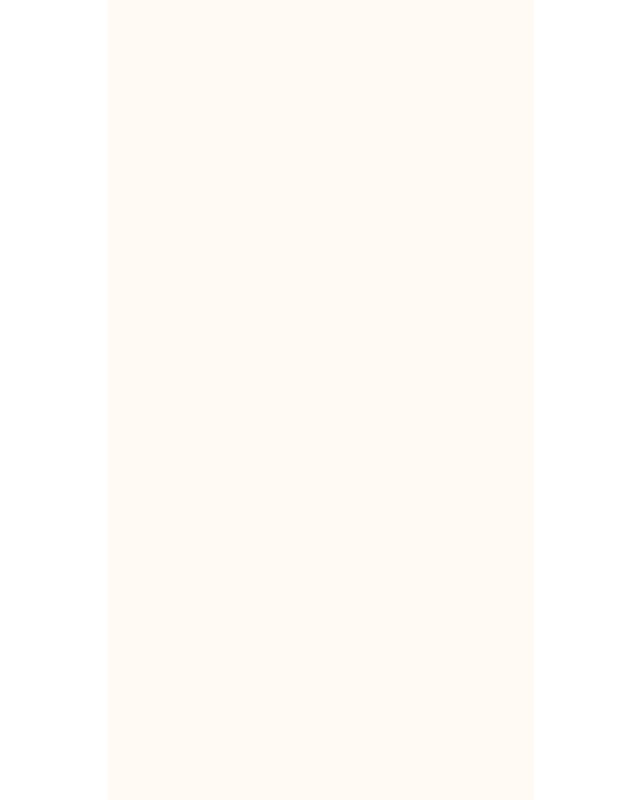
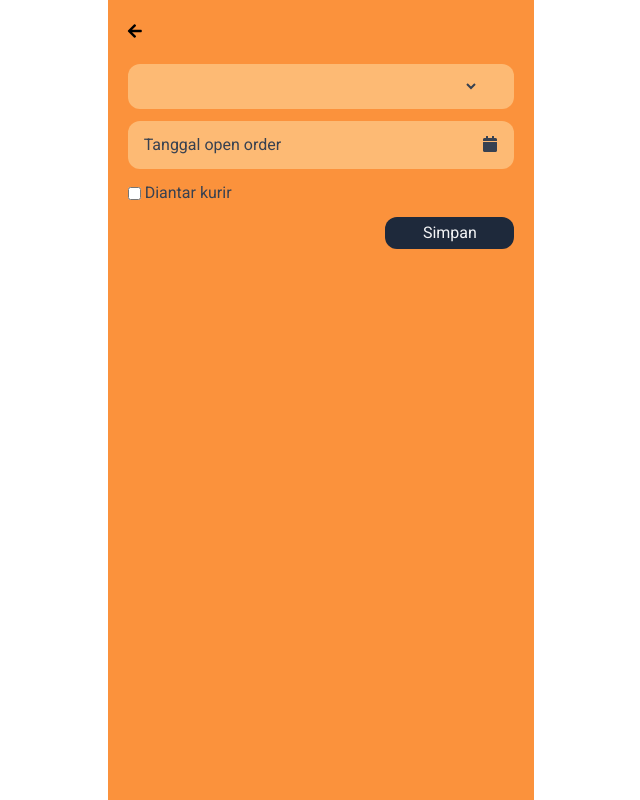
Before and after one commit to or-abdillh/dapuraya-owner, a Vue app: page /edit-schedule in a window 1280 px wide. Before the commit this address had no page. Shown: the whole page, without its empty margins (319-959 px from the left). Built offline with nearby package versions, Linux system fonts and the light colour scheme.

Commit message:
Create handler for EditProduct view component

```diff
--- a/src/App.vue
+++ b/src/App.vue
@@ -1,5 +1,5 @@
 <template>
-	<main class="app" :class="routeName === 'CreateProduct' ? 'p-0' : 'p-5'">
+	<main class="app" :class="routeName === 'EditSchedule' ? 'p-0' : 'p-5'">
 		<router-view></router-view>
 	</main>
 </template>
--- a/src/components/HeaderProducts.vue
+++ b/src/components/HeaderProducts.vue
@@ -7,14 +7,14 @@
 			</div>
 			<div class="flex text-center text-sm gap-6">
 				<template v-for="(point, x) in dropPoints">
-					<span class="w-4/12 flex flex-col gap-1">
+					<span @click="currentID = point.id" class="w-4/12 flex flex-col gap-1">
 						<strong>{{ point.place }}</strong>
 						<p class="text-sm">{{ point.date }}</p>
-						<p v-if="currentID === point.id" class="text-xxs border-2 border-gray-700 rounded-full px-1">Atur ulang jadwal</p>
+						<p v-if="currentID === point.id" @click="toNewSchedule(point)" class="active:scale-95 duration-300 text-xxs border-2 border-gray-700 rounded-full px-1">Atur ulang jadwal</p>
 					</span>
 				</template>
 				<span @click="toNewSchedule" class="active:scale-95 duration-300 w-4/12">
-					<i class="fa fa-plus mb-2 text-gray-100 bg-gray-800 p-1 rounded"></i>
+					<i class="fa fa-plus mb-2 text-gray-100 bg-gray-800 p-2 rounded-full"></i>
 					<p class="text-sm">Tambah jadwal</p>
 				</span>
 			</div>
@@ -34,11 +34,12 @@
 
 	const dropPoints = computed(() => orders.dropPoints)
 
-	const toNewSchedule = () => {
+	const toNewSchedule = (data) => {
+		if (data.id > 0) orders.currentDropPoint = data
+		else orders.currentDropPoint ={ id: 0 }
 		setTimeout(() => {
-			router.push({ name: 'CreateProduct' })
+			router.push({ name: 'EditSchedule' })
 		}, 300)
 	}
 
-
 </script>
--- a/src/router/index.js
+++ b/src/router/index.js
@@ -22,11 +22,6 @@ const routes = [
 		component: () => import('@/views/Orders.vue')
 	},
 	{
-		name: 'CreateProduct',
-		path: '/create-product',
-		component: () => import('@/views/CreateProduct.vue')
-	},
-	{
 		name: 'EditOrder',
 		path: '/edit-order',
 		component: () => import('@/views/EditOrder.vue')
@@ -35,6 +30,11 @@ const routes = [
 		name: 'AddItemOrder',
 		path: '/add-item-order',
 		component: () => import('@/views/AddItemOrder.vue')
+	},
+	{
+		name: 'EditSchedule',
+		path: '/edit-schedule',
+		component: () => import('@/views/EditSchedule.vue')
 	}
 ]
 
--- a/src/stores/orders/index.js
+++ b/src/stores/orders/index.js
@@ -28,14 +28,17 @@ export const useOrders = defineStore('orders', {
 				{
 					date: 'Selasa, 3 maret 2022',
 					place: 'Handil Bakti',
-					id: 1
+					id: 1,
+					coureer: true
 				},
 				{
 					date: 'Rabu, 4 Maret 2022',
 					place: 'Marabahan',
-					id: 2
+					id: 2,
+					coureer: false
 				}
-			]
+			],
+			currentDropPoint: ''
 		}
 	},
 	actions: {
--- a/src/views/CreateProduct.vue
+++ b/src/views/EditSchedule.vue
@@ -13,19 +13,19 @@
 
 		<form @submit.prevent="formSubmit" class="mt-5 text-gray-700 flex flex-wrap gap-3">
 			<span class="bg-orange-300 w-full pr-1 pl-3 rounded-xl overflow-hidden">
-				<select class="w-11/12 outline-0 bg-orange-300 py-3">
-					<option>Drop point name</option>
+				<select v-model="currentDropPoint.id" class="w-11/12 outline-0 bg-orange-300 py-3">
+					<option value="0">Drop point name</option>
 					<template v-for="(drop, x) in dropPoints" :key="drop">
-						<option>{{ drop }}</option>
+						<option :value="drop.id">{{ drop.place }}</option>
 					</template>
 				</select>
 			</span>
 			<span class="w-full bg-orange-300 rounded-xl overflow-hidden pl-3">
-				<input @focus="onFocusEl" @blur="onBlurEl" placeholder="Tanggal open order" class="w-11/12 mx-auto bg-orange-300 px-1 py-3 outline-0" type="text"/>
+				<input v-model="currentDropPoint.date" @focus="onFocusEl" @blur="onBlurEl" placeholder="Tanggal open order" class="w-11/12 mx-auto bg-orange-300 px-1 py-3 outline-0" type="text"/>
 				<i class="fa fa-calendar"></i>
 			</span>
 			<span class="w-full flex items-center gap-1">
-				<input type="radio"/> Diantar kurir
+				<input v-model="currentDropPoint.coureer" type="checkbox"/> Diantar kurir
 			</span>
 			<div class="w-full flex flex-col items-end">
 				<button class="bg-slate-800 px-5 py-1 text-base rounded-xl text-gray-100 w-4/12" type="submit">Simpan</button>
@@ -37,12 +37,16 @@
 <script setup>
 
 	import { useRouter } from 'vue-router'
+	import { computed, ref } from 'vue'
+	import { useOrders } from '@/stores/orders'
 
 	const router = useRouter()
+	const orders = useOrders()
 
-	const dropPoints = [
-		'Marabahan', 'Handil Bakti'
-	]
+	const dropPoints = computed(() => orders.dropPoints)
+	const currentDropPoint = computed(() => orders.currentDropPoint)
+
+	const test = ref(null)
 
 	const onFocusEl = el => {
 		el.target.setAttribute('type', 'date')
```
Also changed, not shown: src/components/CardSchedule.vue (added).
